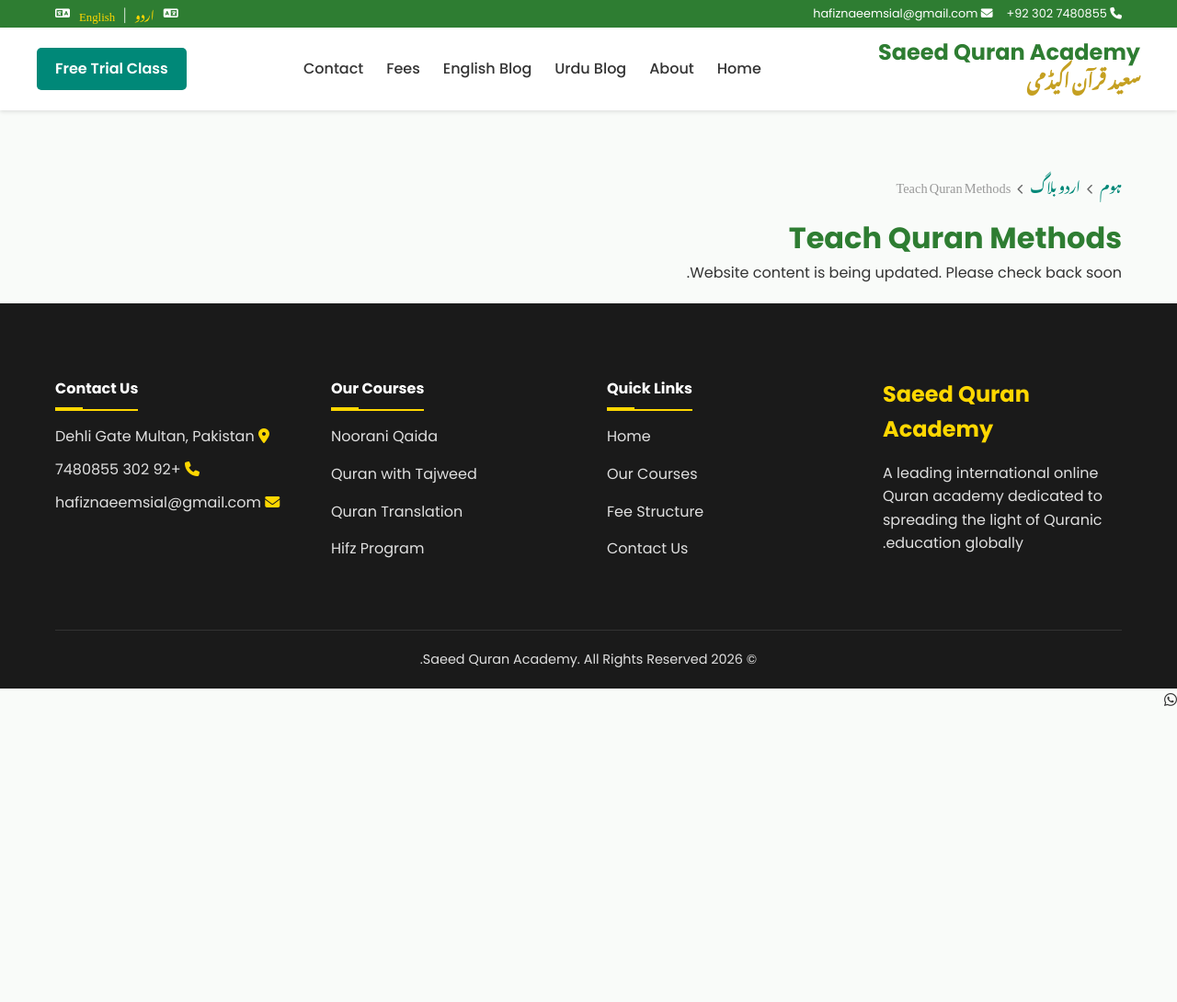
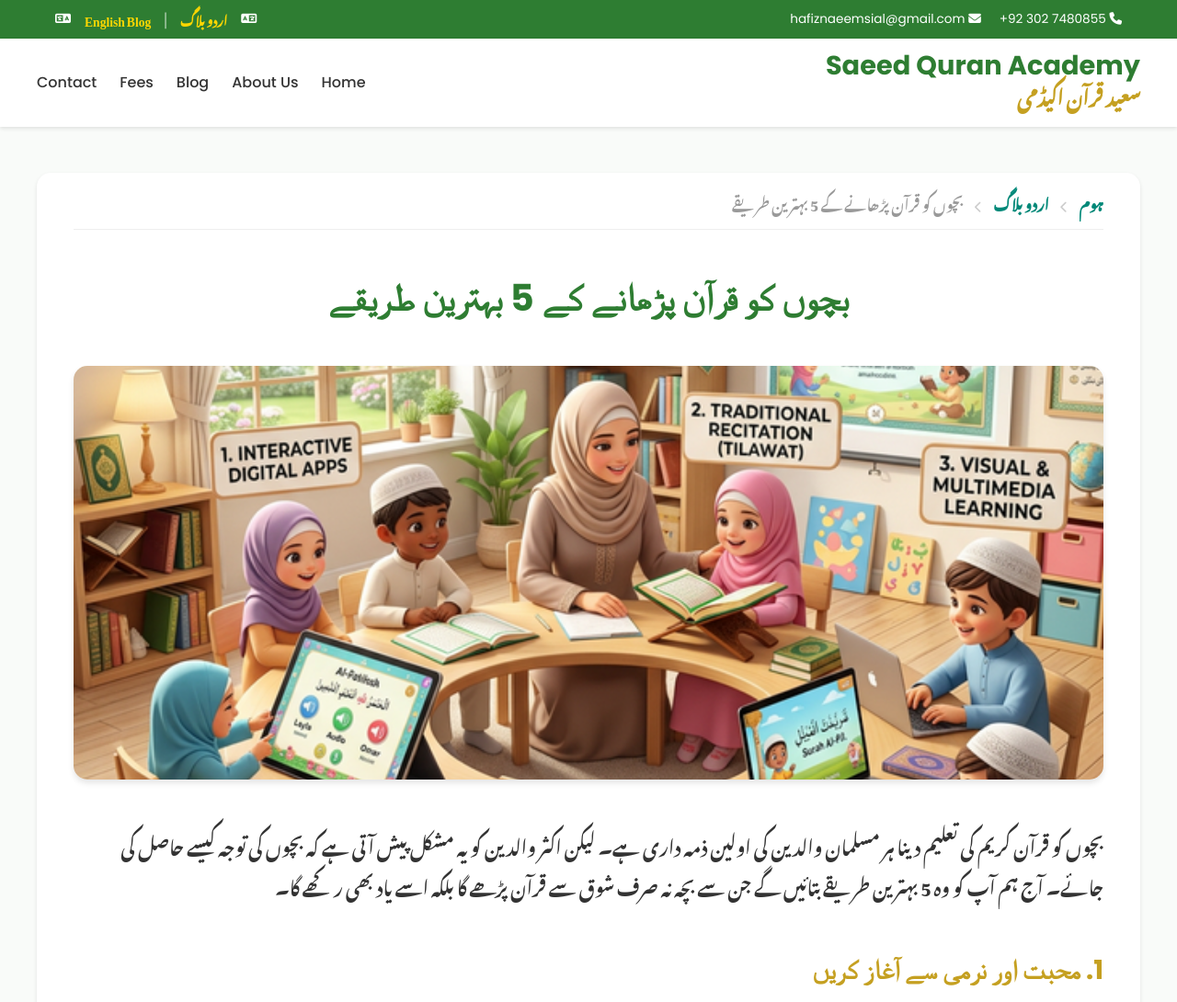
Before and after one commit to hafiznaeemsial-netizen/saeed-quran-academy, a plain HTML site: page article-teach-quran-methods.html in a window 1280 px wide. Shown: the top 1090 px of the page at 92% size. Before the commit the page ends 800 px from the top, so only its background shows below. Drawn offline with Linux system fonts and the light colour scheme; a web font is replaced by a local one.

Commit message:
Add files via upload

```diff
--- a/article-teach-quran-methods.html
+++ b/article-teach-quran-methods.html
@@ -1,114 +1,111 @@
 <!DOCTYPE html>
 <html lang="ur" dir="rtl">
+
 <head>
     <meta charset="UTF-8">
     <meta name="viewport" content="width=device-width, initial-scale=1.0">
-    <title>Teach Quran Methods | Saeed Quran Academy</title>
+    <title>بچوں کو قرآن پڑھانے کے 5 بہترین طریقے | سعید قرآن اکیڈمی</title>
     <link rel="stylesheet" href="css/style.css">
     <link rel="stylesheet" href="https://cdnjs.cloudflare.com/ajax/libs/font-awesome/6.4.0/css/all.min.css">
-    <!-- Google tag (gtag.js) -->
-    <script async src="https://www.googletagmanager.com/gtag/js?id=G-XVMZ13FFZC"></script>
-    <script>
-        window.dataLayer = window.dataLayer || [];
-        function gtag() { dataLayer.push(arguments); }
-        gtag('js', new Date());
-        gtag('config', 'G-XVMZ13FFZC');
-    </script>
 </head>
+
 <body>
     <!-- Top Bar -->
-    <div style="background: var(--primary-dark); color: white; padding: 5px 0; font-size: 0.8rem;">
+    <div style="background: var(--primary-dark); color: white; padding: 10px 0; font-size: 0.85rem;">
         <div class="container" style="display: flex; justify-content: space-between; align-items: center;">
-            <div style="display: flex; gap: 15px;">
+            <div style="display: flex; gap: 20px;">
                 <span><i class="fas fa-phone"></i> <span class="phone-number">+92 302 7480855</span></span>
                 <span><i class="fas fa-envelope"></i> hafiznaeemsial@gmail.com</span>
             </div>
-            <div class="urdu" style="display: flex; align-items: center; gap: 10px;">
+            <div class="urdu" style="display: flex; align-items: center; gap: 15px;">
                 <i class="fas fa-language"></i>
-                <a href="blog.html" style="color:var(--secondary-color)">اردو</a> |
-                <a href="blog-en.html" style="color:var(--secondary-color)">English</a>
+                <a href="blog.html" style="color:var(--secondary-color); font-weight: bold;">اردو بلاگ</a> |
+                <a href="blog-en.html" style="color:var(--secondary-color); font-weight: bold;">English Blog</a>
                 <i class="fas fa-language" style="transform: scaleX(-1);"></i>
             </div>
         </div>
     </div>
+
     <!-- Navigation -->
     <header>
         <div class="container navbar">
             <div class="logo">
                 <div class="logo-text">
-                    <h1 style="color: var(--primary-dark); margin:0;">Saeed Quran Academy</h1>
-                    <span class="urdu" style="color: var(--accent-color); font-weight: bold; font-size: 1.2rem;">سعید قرآن اکیڈمی</span>
+                    <h1 style="color: var(--primary-dark); margin:0; font-size: 1.8rem;">Saeed Quran Academy</h1>
+                    <span class="urdu" style="color: var(--accent-color); font-weight: bold; font-size: 1.3rem;">سعید
+                        قرآن اکیڈمی</span>
                 </div>
             </div>
             <nav class="nav-links">
                 <a href="index.html">Home</a>
-                <a href="about.html">About</a>
-                <a href="blog.html">Urdu Blog</a>
-                <a href="blog-en.html">English Blog</a>
+                <a href="about.html">About Us</a>
+                <a href="blog.html" class="active">Blog</a>
                 <a href="pricing.html">Fees</a>
                 <a href="contact.html">Contact</a>
             </nav>
-            <a href="contact.html" class="nav-cta">Free Trial Class</a>
         </div>
     </header>
-<main class="container" style="margin-top: 50px; padding: 20px;">
-            <!-- Breadcrumbs -->
-            <div class="urdu" style="margin-bottom: 20px; font-size: 0.9rem; color: #666; direction: rtl; text-align: right;">
-                <a href="index.html" style="color: var(--primary-color); text-decoration: none;">ہوم</a>
-                <i class="fas fa-chevron-left" style="font-size: 0.7rem; margin: 0 5px;"></i>
-                <a href="blog.html" style="color: var(--primary-color); text-decoration: none;">اردو بلاگ</a>
-                <i class="fas fa-chevron-left" style="font-size: 0.7rem; margin: 0 5px;"></i>
-                <span style="color: #999;">Teach Quran Methods</span>
-            </div>
-<h1>Teach Quran Methods</h1>
-<p>Website content is being updated. Please check back soon.</p>
-</main>
+
+    <main class="container"
+        style="margin-top: 50px; padding: 20px 40px; background: white; border-radius: 15px; box-shadow: var(--shadow-sm);">
+        <!-- Breadcrumbs -->
+        <div class="urdu"
+            style="margin-bottom: 30px; font-size: 1rem; color: #666; direction: rtl; text-align: right; border-bottom: 1px solid #eee; padding-bottom: 15px;">
+            <a href="index.html" style="color: var(--primary-color); text-decoration: none; font-weight: bold;">ہوم</a>
+            <i class="fas fa-chevron-left" style="font-size: 0.8rem; margin: 0 10px; color: #ccc;"></i>
+            <a href="blog.html" style="color: var(--primary-color); text-decoration: none; font-weight: bold;">اردو
+                بلاگ</a>
+            <i class="fas fa-chevron-left" style="font-size: 0.8rem; margin: 0 10px; color: #ccc;"></i>
+            <span style="color: #999;">بچوں کو قرآن پڑھانے کے 5 بہترین طریقے</span>
+        </div>
+
+        <article class="article-content urdu" style="direction: rtl; text-align: right; line-height: 2.2;">
+            <h1 style="color: var(--primary-dark); font-size: 2.5rem; margin-bottom: 30px; text-align: center;">بچوں کو
+                قرآن پڑھانے کے 5 بہترین طریقے</h1>
+
+            <img src="assets/images/teach_quran_kids.png" alt="Teaching Quran to Kids"
+                style="width: 100%; max-height: 450px; object-fit: cover; border-radius: 15px; margin-bottom: 40px; box-shadow: var(--shadow-md);">
+
+            <p style="font-size: 1.25rem; margin-bottom: 25px;">بچوں کو قرآن کریم کی تعلیم دینا ہر مسلمان والدین کی
+                اولین ذمہ داری ہے۔ لیکن اکثر والدین کو یہ مشکل پیش آتی ہے کہ بچوں کی توجہ کیسے حاصل کی جائے۔ آج ہم آپ کو
+                وہ 5 بہترین طریقے بتائیں گے جن سے بچہ نہ صرف شوق سے قرآن پڑھے گا بلکہ اسے یاد بھی رکھے گا۔</p>
+
+            <h2 style="color: var(--accent-color); font-size: 1.8rem; margin-top: 40px; margin-bottom: 20px;">1. محبت
+                اور نرمی سے آغاز کریں</h2>
+            <p>بچوں کے لیے قرآن سیکھنے کو بوجھ نہ بنائیں بلکہ ان کے ساتھ پیار اور شفقت کا سلوک کریں۔ جب بچہ قرآن پڑھے تو
+                اسے داد دیں اور اس کی حوصلہ افزائی کریں۔</p>
+
+            <h2 style="color: var(--accent-color); font-size: 1.8rem; margin-top: 40px; margin-bottom: 20px;">2. مختصر
+                اور باقاعدہ اوقات مقرر کریں</h2>
+            <p>بچوں کا ارتکاز (Focus) مختصر وقت کے لیے ہوتا ہے۔ روزانہ 15 سے 20 منٹ پڑھانا ایک گھنٹے کی طویل نشست سے
+                بہتر ہے۔</p>
+
+            <h2 style="color: var(--accent-color); font-size: 1.8rem; margin-top: 40px; margin-bottom: 20px;">3.
+                ٹیکنالوجی کا مثبت استعمال</h2>
+            <p>آج کل بہت سی ایسی ایپس اور ویڈیوز موجود ہیں جو بچوں کو تجوید اور قاعدہ دلچسپ انداز میں سکھاتی ہیں۔ سعید
+                قرآن اکیڈمی بھی جدید طریقوں سے تعلیم دیتی ہے۔</p>
+
+            <h2 style="color: var(--accent-color); font-size: 1.8rem; margin-top: 40px; margin-bottom: 20px;">4. قرآن کی
+                کہانیاں سنائیں</h2>
+            <p>بچوں کو قرآن میں مذکور انبیاء کرام اور دیگر واقعات کہانیوں کی صورت میں سنائیں۔ اس سے ان کے دل میں قرآن کے
+                لیے تجسس اور محبت پیدا ہوگی۔</p>
+
+            <h2 style="color: var(--accent-color); font-size: 1.8rem; margin-top: 40px; margin-bottom: 20px;">5. خود
+                نمونہ بنیں</h2>
+            <p>بچے وہی کرتے ہیں جو وہ اپنے والدین کو کرتے دیکھتے ہیں۔ اگر والدین روزانہ تلاوت کریں گے تو بچہ خود بخود اس
+                کی طرف راغب ہوگا۔</p>
+        </article>
+    </main>
+
     <!-- Footer -->
-    <footer>
-        <div class="container">
-            <div class="footer-grid">
-                <div class="footer-col" style="text-align: left;">
-                    <h1 style="color: var(--secondary-color); font-size: 1.5rem;">Saeed Quran Academy</h1>
-                    <p style="margin-top: 15px;">A leading international online Quran academy dedicated to spreading the light of Quranic education globally.</p>
-                </div>
-                <div class="footer-col" style="text-align: left;">
-                    <h4 style="border-bottom: 2px solid var(--secondary-color); display: inline-block; margin-bottom: 15px;">Quick Links</h4>
-                    <ul>
-                        <li><a href="index.html">Home</a></li>
-                        <li><a href="courses.html">Our Courses</a></li>
-                        <li><a href="pricing.html">Fee Structure</a></li>
-                        <li><a href="contact.html">Contact Us</a></li>
-                    </ul>
-                </div>
-                <div class="footer-col" style="text-align: left;">
-                    <h4 style="border-bottom: 2px solid var(--secondary-color); display: inline-block; margin-bottom: 15px;">Our Courses</h4>
-                    <ul>
-                        <li><a href="courses.html">Noorani Qaida</a></li>
-                        <li><a href="courses.html">Quran with Tajweed</a></li>
-                        <li><a href="courses.html">Quran Translation</a></li>
-                        <li><a href="courses.html">Hifz Program</a></li>
-                    </ul>
-                </div>
-                <div class="footer-col" style="text-align: left;">
-                    <h4 style="border-bottom: 2px solid var(--secondary-color); display: inline-block; margin-bottom: 15px;">Contact Us</h4>
-                    <p><i class="fas fa-map-marker-alt" style="color: var(--secondary-color);"></i> Dehli Gate Multan, Pakistan</p>
-                    <p style="margin-top: 10px;"><i class="fas fa-phone" style="color: var(--secondary-color);"></i> +92 302 7480855</p>
-                    <p style="margin-top: 10px;"><i class="fas fa-envelope" style="color: var(--secondary-color);"></i> hafiznaeemsial@gmail.com</p>
-                </div>
-            </div>
-            <div class="footer-bottom">
-                <p>&copy; 2026 Saeed Quran Academy. All Rights Reserved.</p>
-            </div>
+    <footer style="background: #1a1a1a; color: white; padding: 60px 0 20px; margin-top: 100px;">
+        <div class="container" style="text-align: center;">
+            <h3 style="color: var(--secondary-color); font-size: 1.8rem; margin-bottom: 20px;">Saeed Quran Academy</h3>
+            <p style="color: #bbb; max-width: 600px; margin: 0 auto 30px;">Spread the light of Quranic education
+                globally. Certified male and female teachers are available for your kids.</p>
+            <p>&copy; 2026 سعید قرآن اکیڈمی. جملہ حقوق محفوظ ہیں۔</p>
         </div>
     </footer>
-    <a href="https://wa.me/923027480855" class="whatsapp-float" target="_blank"><i class="fab fa-whatsapp"></i></a>
-    <nav class="mobile-bottom-nav">
-        <a href="index.html"><i class="fas fa-home"></i>Home</a>
-        <a href="about.html"><i class="fas fa-info-circle"></i>About</a>
-        <a href="blog.html"><i class="fas fa-blog"></i>Urdu</a>
-        <a href="blog-en.html"><i class="fas fa-globe"></i>English</a>
-        <a href="pricing.html"><i class="fas fa-tags"></i>Fees</a>
-        <a href="contact.html"><i class="fas fa-envelope"></i>Contact</a>
-    </nav>
 </body>
+
 </html>
```
